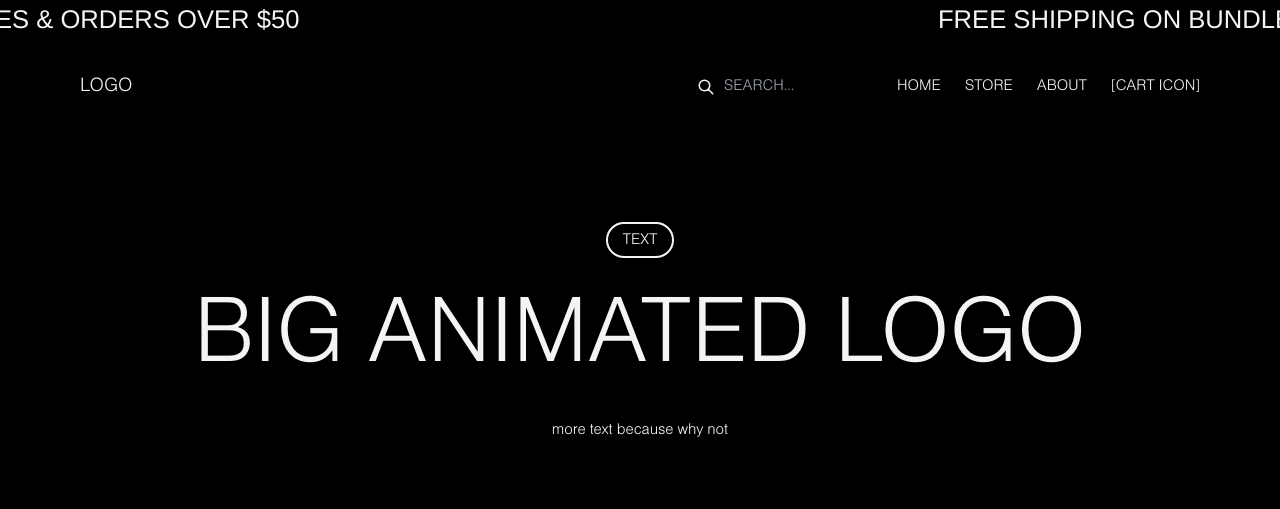
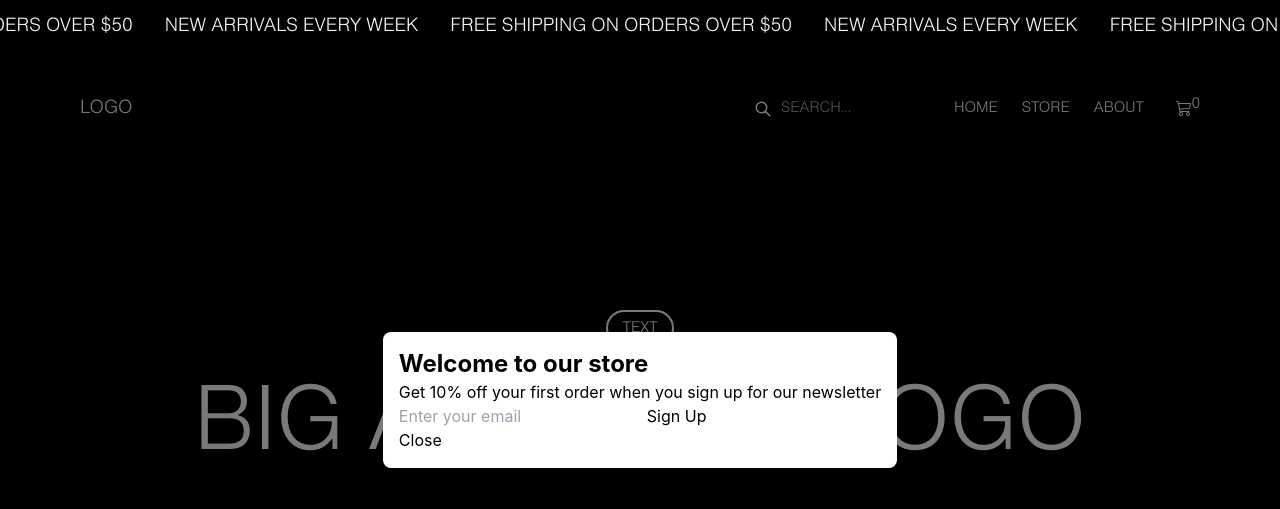
Before and after one commit to mikapikafika/ecommerce-store, a React (Create React App) app in the folder frontend/: page / in a window 1280 px wide. Shown: the top 509 px of the page. Built offline with nearby package versions, Linux system fonts and the light colour scheme.

Commit message:
feat: add products hover, bigger banner, fixed navbar

```diff
--- a/frontend/package.json
+++ b/frontend/package.json
@@ -13,8 +13,10 @@
     "pixi.js": "^7.4.0",
     "react": "^18.2.0",
     "react-dom": "^18.2.0",
+    "react-fast-marquee": "^1.6.4",
     "react-router-dom": "^6.22.2",
     "react-scripts": "5.0.1",
+    "sass": "^1.71.1",
     "three": "^0.162.0",
     "web-vitals": "^2.1.4"
   },
--- a/frontend/src/components/Header/AnnouncementBar.css
+++ /dev/null
@@ -1,27 +0,0 @@
-.marquee {
-    font-size: 2vw;
-    color: #eaeaea;
-    font-family: 'Nimbus Sans L', 'Helvetica Neue', Helvetica, Arial, sans-serif;
-    height: 2.5vw;
-    overflow: hidden;
-    background-color: #000;
-    position: relative;
-}
-
-.marquee div {
-    display: block;
-    width: 200%;
-    position: absolute;
-    overflow: hidden;
-    animation: marquee 12s linear infinite;
-}
-
-.marquee span {
-    float: left;
-    width: 50%;
-}
-
-@keyframes marquee {
-    0% { left: 0; }
-    100% { left: -100%; }
-}
--- a/frontend/src/components/Header/AnnouncementBar.js
+++ b/frontend/src/components/Header/AnnouncementBar.js
@@ -1,19 +1,13 @@
 import React from "react";
-import './AnnouncementBar.css';
+import Marquee from "react-fast-marquee";
 
 function AnnouncementBar() {
-    const tableData = [
-        'FREE SHIPPING ON BUNDLES & ORDERS OVER $50',
-        'FREE SHIPPING ON BUNDLES & ORDERS OVER $50',
-        'FREE SHIPPING ON BUNDLES & ORDERS OVER $50',
-    ]
-    const spanList = tableData.map((text, index) => <span className={`text-center text-zinc-100 marquee-item-${index}`}>{text}</span>);
-
     return (
-        <section id="announcement-bar" className="marquee">
-            <div className="bg-black text-zinc-100">
-                {spanList}
-            </div>
+        <section id="announcement-bar">
+            <Marquee className="bg-black py-3 font-sans text-zinc-100 text-xl uppercase" autoFill={true} pauseOnHover={true} speed={60}>
+                <p className="ml-8">Free shipping on orders over $50</p>
+                <p className="ml-8">New arrivals every week</p>
+            </Marquee>
         </section>
     )
 }
--- a/frontend/src/components/Header/Navbar.js
+++ b/frontend/src/components/Header/Navbar.js
@@ -2,9 +2,10 @@ import React from "react";
 import {Link} from "react-router-dom";
 import './Navbar.css';
 
-function Navbar() {
+function Navbar({className}) {
     return (
-        <nav className="flex justify-between px-20 py-10 items-center bg-black">
+        <nav
+            className={`flex justify-between px-20 py-10 items-center bg-black z-50 ${className}`}>
             <h1 className="text-xl text-zinc-100">
                 <Link to="/">LOGO</Link>
             </h1>
@@ -28,8 +29,15 @@ function Navbar() {
                     <li className="text-zinc-100">
                         <Link to="/about" className="nav-link">ABOUT</Link>
                     </li>
-                    <li className="text-zinc-100">
-                        <Link to="/checkout" className="nav-link">[CART ICON]</Link>
+                    <li className="text-zinc-100 relative p-2">
+                        <Link to="/checkout" className="nav-link">
+                            <svg xmlns="http://www.w3.org/2000/svg" width="16" height="16"
+                                 fill="currentColor" className="bi bi-cart3" viewBox="0 0 16 16">
+                                <path
+                                    d="M0 1.5A.5.5 0 0 1 .5 1H2a.5.5 0 0 1 .485.379L2.89 3H14.5a.5.5 0 0 1 .49.598l-1 5a.5.5 0 0 1-.465.401l-9.397.472L4.415 11H13a.5.5 0 0 1 0 1H4a.5.5 0 0 1-.491-.408L2.01 3.607 1.61 2H.5a.5.5 0 0 1-.5-.5zM3.102 4l.84 4.479 9.144-.459L13.89 4H3.102zM5 12a2 2 0 1 0 0 4 2 2 0 0 0 0-4zm7 0a2 2 0 1 0 0 4 2 2 0 0 0 0-4zm-7 1a1 1 0 1 1 0 2 1 1 0 0 1 0-2zm7 0a1 1 0 1 1 0 2 1 1 0 0 1 0-2z"></path>
+                            </svg>
+                            <span className="absolute top-0 right-0">0</span>
+                        </Link>
                     </li>
                 </ul>
             </div>
--- a/frontend/src/components/Homepage/HomepageBanner.js
+++ b/frontend/src/components/Homepage/HomepageBanner.js
@@ -1,9 +1,8 @@
 import React from "react";
-import './HomepageBanner.css';
 
 function HomepageBanner() {
     return (
-        <div className="flex flex-col items-center justify-center h-96 bg-black font-sans">
+        <div className="flex flex-col items-center justify-center h-128 bg-black font-sans">
             <p className="text-zinc-100 inline-block px-3.5 py-1 rounded-full border-2 border-zinc-100 uppercase">text</p>
             <p className="text-zinc-100 uppercase text-8xl text-center mt-8 mb-8">BIG ANIMATED LOGO</p>
             <p className="text-zinc-100">more text because why not</p>
--- a/frontend/src/components/ProductCard.js
+++ b/frontend/src/components/ProductCard.js
@@ -1,21 +1,21 @@
 import React from "react";
 import {Link} from "react-router-dom";
+import "./ProductCard.scss";
 
 function ProductCard({isFeatured}) {
     return (
         <Link to="/product">
-            <div className="uppercase border border-black h-96 text-center font-sans flex flex-col bg-white">
+            <div
+                className="product-card uppercase border border-black h-96 text-center font-sans flex flex-col bg-white">
                 <div className="flex-grow">
                     <img loading="lazy" alt="product"/>
                 </div>
-                <div className={`border border-black grid grid-cols-2 h-24 ${isFeatured ? 'w-80' : 'w-full'}`}>
-                    <div className="border border-r-black border-b-black col-span-1 flex justify-center items-center">
+                <div className={`grid grid-cols-2 h-24 ${isFeatured ? 'w-80' : 'w-full'}`}>
+                    <div
+                        className="product-add border border-t-black col-span-2 flex justify-center items-center">
                         <p>Add to cart</p>
                     </div>
-                    <div className="border border-b-black col-span-1 flex justify-center items-center">
-                        <p>Buy now</p>
-                    </div>
-                    <div className="col-span-2 flex flex-col justify-center items-center">
+                    <div className="product-description border border-t-black col-span-2 flex flex-col justify-center items-center">
                         <p>Name</p>
                         <p>Price</p>
                     </div>
--- /dev/null
+++ b/frontend/src/components/ProductCard.scss
@@ -0,0 +1,18 @@
+.product-card {
+  .product-add {
+    opacity: 0;
+    transform: translateY(100%);
+    transition: transform ease .1s;
+  }
+
+  &:hover {
+    .product-description {
+      background-color: yellow;
+    }
+
+    .product-add {
+      transform: translateY(0);
+      opacity: 1;
+    }
+  }
+}
--- a/frontend/src/components/WebsiteSkeleton/Header.js
+++ b/frontend/src/components/WebsiteSkeleton/Header.js
@@ -1,13 +1,29 @@
-import React from "react";
+import React, {useState, useEffect, useRef} from "react";
 import Navbar from "../Header/Navbar";
 import './Header.css';
 import AnnouncementBar from "../Header/AnnouncementBar";
 
 function Header() {
+    const [isScrolled, setIsScrolled] = useState(false);
+    const announcementBarRef = useRef(null);
+
+    useEffect(() => {
+        const checkScroll = () => {
+            const announcementBarHeight = announcementBarRef.current ? announcementBarRef.current.offsetHeight : 0;
+            setIsScrolled(window.scrollY > announcementBarHeight);
+        };
+
+        window.addEventListener('scroll', checkScroll);
+
+        return () => {
+            window.removeEventListener('scroll', checkScroll);
+        };
+    }, []);
+
     return (
         <header className="font-sans">
-            <AnnouncementBar/>
-            <Navbar/>
+            {<AnnouncementBar ref={announcementBarRef}/>}
+            <Navbar className={isScrolled ? "fixed top-0 w-full" : ""}/>
         </header>
     )
 }
--- a/frontend/src/pages/HomepagePage.js
+++ b/frontend/src/pages/HomepagePage.js
@@ -1,14 +1,42 @@
-import React from "react";
+import React, {useState, useEffect} from "react";
 import HomepageBanner from "../components/Homepage/HomepageBanner";
 import ProductsDisplay from "../components/ProductsDisplay";
 
 function HomepagePage() {
+    const [showPopUp, setShowPopUp] = useState(false);
+    useEffect(() => {
+        if (!localStorage.getItem('popUpShown')) {
+            const timer = setTimeout(() => {
+                setShowPopUp(true);
+                localStorage.setItem('popUpShown', 'true');
+            }, 2000);
+            return () => clearTimeout(timer);
+        }
+    }, []);
+
     return (
         <main>
             <HomepageBanner/>
             <ProductsDisplay isCarousel={true} productCount={8}/>
+            {showPopUp && <PopUp closePopUp={() => setShowPopUp(false)}/>}
         </main>
     )
 }
 
+function PopUp({closePopUp}) {
+    return (
+        <div className="fixed top-0 left-0 w-full h-full bg-black bg-opacity-50 flex justify-center items-center">
+            <div className="bg-white p-4 rounded-lg">
+                <h2 className="text-2xl font-bold">Welcome to our store</h2>
+                <p>Get 10% off your first order when you sign up for our newsletter</p>
+                <form>
+                    <input type="email" placeholder="Enter your email"/>
+                    <button type="submit">Sign Up</button>
+                </form>
+                <button onClick={closePopUp}>Close</button>
+            </div>
+        </div>
+    )
+}
+
 export default HomepagePage;
--- a/frontend/tailwind.config.js
+++ b/frontend/tailwind.config.js
@@ -8,6 +8,9 @@ module.exports = {
       fontFamily: {
         'sans': ['Nimbus Sans D OT L', 'Helvetica', 'sans-serif']
       },
+      height: {
+        '128': '32rem',
+      },
     },
   },
   plugins: [],
```
Also changed, not shown: frontend/src/components/Homepage/HomepageBanner.css (deleted), frontend/src/components/Homepage/ProductsCarousel.css (deleted), 1 other file (tests, documents, lock files or other folders).
